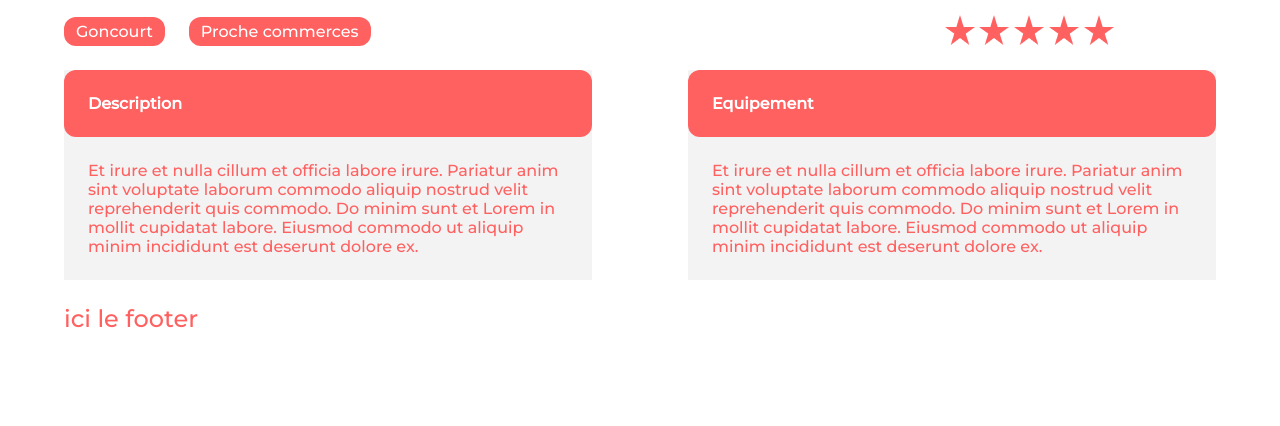
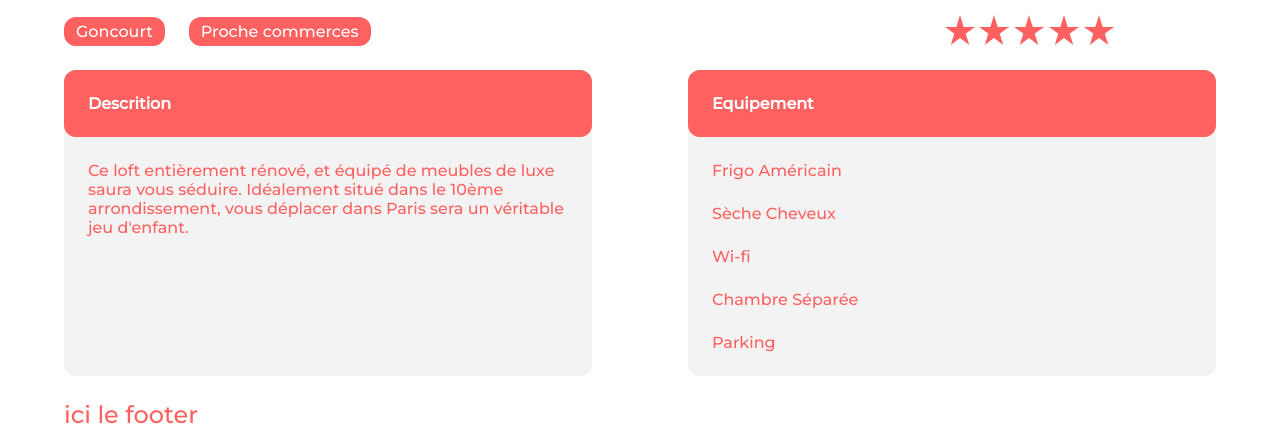
Before and after one commit to nivorako/kasa, a React (Create React App) app: page /Housing/0979876d in a window 1280 px wide. Shown: the part 694-1120 px from the top of the page. Before the commit the page ends 1027 px from the top, so only its background shows below. Built offline with nearby package versions, Linux system fonts and the light colour scheme.

Commit message:
set data element in details article housing page

```diff
--- /dev/null
+++ b/src/components/Collapse.js
@@ -0,0 +1,20 @@
+export default function Collapse({titre, texte}){
+    return(
+        <>
+            <h3>{titre}</h3>
+            <ul>
+                {
+                    typeof texte === "string"
+                        ?
+                        <p>{texte}</p>
+                        :
+                        texte.map((elt, index) => (
+                            <li key={index}>
+                                <p>{elt}</p>
+                            </li>
+                        ))
+                }
+            </ul>
+        </>
+    )
+}
--- a/src/components/Rating.js
+++ b/src/components/Rating.js
@@ -9,10 +9,10 @@ export default function Rating({rating}){
     return (
           <div className="rating">
             {
-                tabRating.map((tabElt) => (
+                tabRating.map((tabElt, index) => (
                     tabElt > 0 ?
-                        <span className="rating__img">
-                            <img key={tabElt.toString()} src={star} alt="" />
+                        <span key={index} className="rating__img">
+                            <img  src={star} alt="" />
                         </span>
                     : null
                 ))
--- a/src/pages/Housing.js
+++ b/src/pages/Housing.js
@@ -6,6 +6,7 @@ import Rating from "../components/Rating"
 import dataHousing from "../data/housing.json"
 
 import { useParams } from "react-router-dom"
+import Collapse from "../components/Collapse"
 
 export default function Housing(){
     const {id} = useParams()
@@ -46,16 +47,16 @@ export default function Housing(){
                     </div>
                     <article className="housing__detailsArticle">
                         <div className="housing__detailsArticleDesc">
-                            <h3>Description</h3>
-                            <p>
-                                Et irure et nulla cillum et officia labore irure. Pariatur anim sint voluptate laborum commodo aliquip nostrud velit reprehenderit quis commodo. Do minim sunt et Lorem in mollit cupidatat labore. Eiusmod commodo ut aliquip minim incididunt est deserunt dolore ex.
-                            </p>
+                            <Collapse
+                                titre="Descrition"
+                                texte={selectedId.description}
+                            />
                         </div>
                         <div className="housing__detailsArticleEquipmt">
-                            <h3>Equipement</h3>
-                            <p>
-                                Et irure et nulla cillum et officia labore irure. Pariatur anim sint voluptate laborum commodo aliquip nostrud velit reprehenderit quis commodo. Do minim sunt et Lorem in mollit cupidatat labore. Eiusmod commodo ut aliquip minim incididunt est deserunt dolore ex.
-                            </p>
+                            <Collapse
+                                titre="Equipement"
+                                texte={selectedId.equipments}
+                            />
                         </div>
                     </article>
 
--- a/src/styles/pages/_housing.scss
+++ b/src/styles/pages/_housing.scss
@@ -88,18 +88,25 @@
         }
     }
     &__detailsArticleDesc{
+        width: 50%;
         margin-right: 2rem;
         background-color: rgb(243, 243, 243);
+        border-radius: $borderRadius;
         @media screen and (max-width: 800px) {
             margin-right: 0;
             margin-bottom: 1rem;
         }
     }
     &__detailsArticleEquipmt{
+        width: 50%;
         margin-left: 2rem;
         background-color: rgb(243, 243, 243);
+        border-radius: $borderRadius;
         @media screen and (max-width: 800px) {
             margin-left: 0;
         }
+        ul{
+            list-style-type: none;
+        }
     }
 }
```
